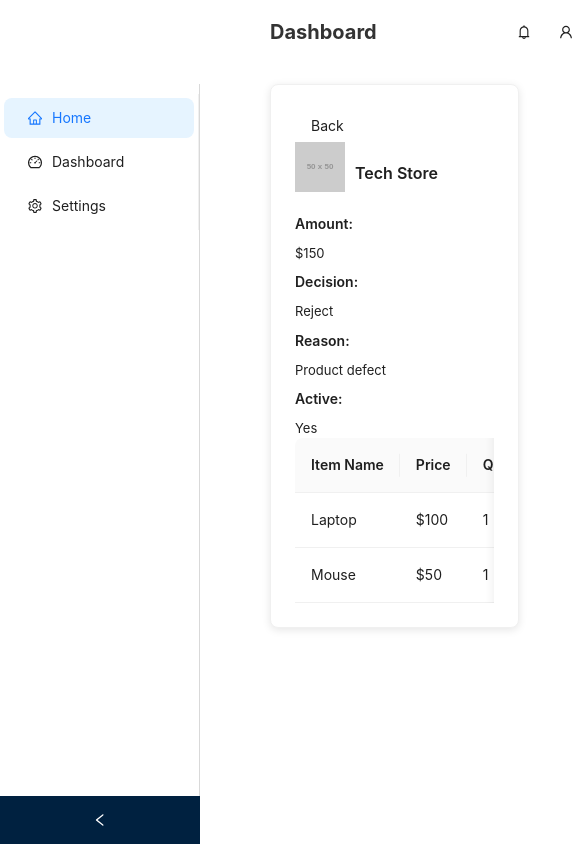
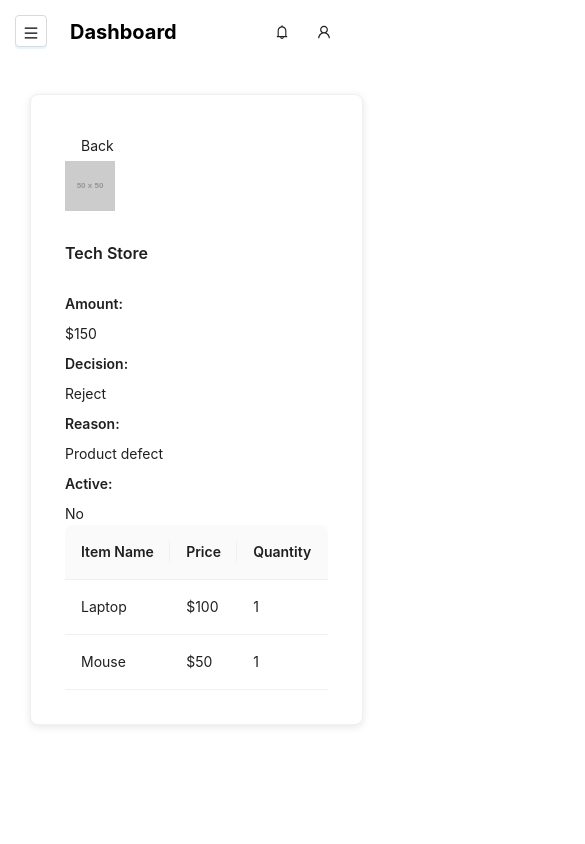
Before and after one commit to Abdullahhosny58/DashBoard-yammTask, a Next.js app: page /products/1 in a window 390 px wide. Shown: the whole page, 585 px wide, since content can reach past the window. Built offline with nearby package versions, Linux system fonts and the light colour scheme; data requests are answered from the project's data file.

Commit message:
Made the app more mobile-friendly by turning the sidebar into an icon!

```diff
--- a/db.json
+++ b/db.json
@@ -7,7 +7,7 @@
       "store_logo": "https://via.placeholder.com/50",
       "store_url": "https://techstore.com",
       "amount": 150,
-      "active": true,
+      "active": false,
       "decision": "Reject",
       "items": [
         {
@@ -31,8 +31,8 @@
       "store_logo": "https://via.placeholder.com/50",
       "store_url": "https://fashionhub.com",
       "amount": 80,
-      "active": true,
-      "decision": "Reject",
+      "active": false,
+      "decision": "Escalate",
       "items": [
         {
           "id": "item3",
@@ -157,7 +157,7 @@
       "store_logo": "https://via.placeholder.com/50",
       "store_url": "https://gadgetshop.com",
       "amount": 250,
-      "active": true,
+      "active": false,
       "decision": null,
       "items": [
         {
@@ -175,7 +175,7 @@
       "store_logo": "https://via.placeholder.com/50",
       "store_url": "https://supermarketexpress.com",
       "amount": 30,
-      "active": false,
+      "active": true,
       "decision": "Approved",
       "items": [
         {
--- a/src/components/Layout/DashboardLayout/DashboardLayout.module.scss
+++ b/src/components/Layout/DashboardLayout/DashboardLayout.module.scss
@@ -1,7 +1,7 @@
 .sidebar {
   width: 250px;
   height: 100vh;
-    background-color: #1e1e2f;
+  background-color: var(--clr-bg-black);
   position: fixed;
   left: 0;
   top: 0;
@@ -18,13 +18,13 @@
 
 .dashboardContent {
   margin-left: 250px;
-    display: flex;
   flex-direction: column;
-    width: calc(100% - 250px);
+  width: 100%;
   transition: margin-left 0.3s ease-in-out;
 
   @media (max-width: 768px) {
     width: 100%;
+    margin-left: 0px;
   }
 }
 
--- a/src/components/Layout/DashboardLayout/DashboardLayout.tsx
+++ b/src/components/Layout/DashboardLayout/DashboardLayout.tsx
@@ -1,9 +1,9 @@
 
 import { ReactNode } from "react";
 import Navbar from "@/components/Layout/Navbar/Navbar";
-import Sidebar from "@/components/Layout/Sidebar/Sidebar";
 import styles from "./DashboardLayout.module.scss";
 import { Flex } from "antd";
+import Sidebar from "../Sidebar/Sidebar";
 
 interface LayoutProps {
   children: ReactNode;
@@ -11,7 +11,7 @@ interface LayoutProps {
 
 export default function DashboardLayout({ children }: LayoutProps) {
   return (
-    <Flex align="center" justify="space-between"  className={styles.dashboardLayout}>
+    <Flex  className={styles.dashboardLayout}>
       <Sidebar />
       <Flex className={styles.dashboardContent}>
         <Navbar />
--- a/src/components/Layout/Navbar/Navbar.module.scss
+++ b/src/components/Layout/Navbar/Navbar.module.scss
@@ -1,7 +1,8 @@
 .navbar {
   background: var(--clr-bg-white);
-  padding: 0 20px;
   height: 64px;
+  padding-left: 70px;
+
 }
 
 .menuButton {
@@ -12,7 +13,7 @@
 .logo {
   font-size: 20px;
   font-weight: bold;
-  color: #333;
+  color: var(--clr-black);
 }
 
 .actions {
--- a/src/components/Layout/Navbar/Navbar.tsx
+++ b/src/components/Layout/Navbar/Navbar.tsx
@@ -2,18 +2,15 @@
 
 import React, { FC } from "react";
 import { Layout, Button, Flex } from "antd";
-import {  UserOutlined, BellOutlined } from "@ant-design/icons";
+import { UserOutlined, BellOutlined } from "@ant-design/icons";
 import styles from "./Navbar.module.scss";
 
 const { Header } = Layout;
 
-
-const Navbar: FC= () => {
+const Navbar: FC = () => {
   return (
     <Header className={styles.navbar}>
-
-
-      <Flex align="center" justify="space-between">
+      <Flex align="center" justify="space-between" className={styles.container}>
         <Flex className={styles.logo}>Dashboard</Flex>
 
         <Flex>
--- a/src/components/Layout/Sidebar/Sidebar.module.scss
+++ b/src/components/Layout/Sidebar/Sidebar.module.scss
@@ -4,10 +4,33 @@
   top: 10%;
   bottom: 0;
   background-color: var(--clr-bg-white) !important;
-  border-right: 1px solid var( --clr-border-gray);
+  border-right: 1px solid var(--clr-border-gray);
   padding-top: 10px;
+  transition: all 0.3s ease-in-out;
+
+
+  @media (max-width: 768px) {
+    display: none;
+  }
 }
 
+.menuButton {
+  display: none;
+
+  @media (max-width: 768px) {
+    display: block;
+    position: fixed;
+    top: 15px;
+    left: 15px;
+    z-index: 1000;
+    background-color: var(--clr-bg-white);
+    color: var( --clr-black);
+    border: 1px solid var(--clr-border-gray);
+    padding: 8px 12px;
+    border-radius: 4px;
+    cursor: pointer;
+  }
+}
 
 .menu {
   .ant-menu-item {
--- a/src/components/Layout/Sidebar/Sidebar.tsx
+++ b/src/components/Layout/Sidebar/Sidebar.tsx
@@ -1,11 +1,12 @@
 "use client";
 
 import React, { FC, useState } from "react";
-import { Layout, Menu } from "antd";
+import { Layout, Menu, Drawer, Button } from "antd";
 import {
   DashboardOutlined,
   HomeOutlined,
   SettingOutlined,
+  MenuOutlined,
 } from "@ant-design/icons";
 import styles from "./Sidebar.module.scss";
 import Link from "next/link";
@@ -14,13 +15,44 @@ const { Sider } = Layout;
 
 const Sidebar: FC = () => {
   const [collapsed, setCollapsed] = useState(false);
+  const [drawerVisible, setDrawerVisible] = useState(false);
 
   return (
+    <>
+      <Button
+        type="primary"
+        icon={<MenuOutlined />}
+        className={styles.menuButton}
+        onClick={() => setDrawerVisible(true)}
+      />
+
+      <Drawer
+        title="Menu"
+        placement="left"
+        closable
+        onClose={() => setDrawerVisible(false)}
+        open={drawerVisible}
+        width={250}
+      >
+        <Menu mode="vertical" defaultSelectedKeys={["1"]}>
+          <Menu.Item key="1" icon={<HomeOutlined />}>
+            <Link href="/">Home</Link>
+          </Menu.Item>
+          <Menu.Item key="2" icon={<DashboardOutlined />}>
+            Dashboard
+          </Menu.Item>
+          <Menu.Item key="3" icon={<SettingOutlined />}>
+            Settings
+          </Menu.Item>
+        </Menu>
+      </Drawer>
+
+      {/* Sidebar for larger screens */}
       <Sider
         collapsible
         collapsed={collapsed}
         onCollapse={(value) => setCollapsed(value)}
-      className={styles.side}
+        className={`${styles.side} ${styles.desktopOnly}`}
       >
         <Menu mode="inline" defaultSelectedKeys={["1"]} className={styles.menu}>
           <Menu.Item key="1" icon={<HomeOutlined />}>
@@ -34,6 +66,7 @@ const Sidebar: FC = () => {
           </Menu.Item>
         </Menu>
       </Sider>
+    </>
   );
 };
 
--- a/src/components/Layout/SingleProduct/SingleProduct.module.scss
+++ b/src/components/Layout/SingleProduct/SingleProduct.module.scss
@@ -1,5 +1,6 @@
 .card {
-  width: 60%;
+  max-width: 900px;
+  width: 100%;
   margin: 20px auto;
   padding: 20px;
   background-color: #fff;
@@ -7,16 +8,20 @@
   box-shadow: 0 2px 8px rgba(0, 0, 0, 0.1);
 }
 
+
 .storeContainer {
   display: flex;
   align-items: center;
   gap: 10px;
+  flex-wrap: wrap;
 }
+
 
 .storeInfo {
   display: flex;
   flex-direction: column;
 }
+
 
 .productDetails {
   margin-top: 20px;
@@ -26,15 +31,32 @@
 }
 
 
+.tableContainer {
+  overflow-x: auto;
+}
+
+
+@media (max-width: 1024px) {
+  .card {
+    width: 90%;
+    margin-left: auto;
+    margin-right: auto;
+  }
+}
+
 @media (max-width: 768px) {
   .card {
-    width: 80%;
-    margin: 0px ;
-    padding: 0px;
+    width: 95%;
+    margin: 10px;
+    padding: 10px;
+  }
 
+  .storeContainer {
+    flex-direction: column;
+    align-items: flex-start;
   }
 
   .productDetails {
-    font-size: small;
+    font-size: 14px;
   }
 }
```
Also changed, not shown: src/components/Layout/Content/TableContent/TableContent.module.scss (deleted, +0 -28 lines), src/components/Layout/Content/TableContent/TableContent.tsx (+9 -3 lines). Lines whose indentation alone changed are shown as unchanged.
